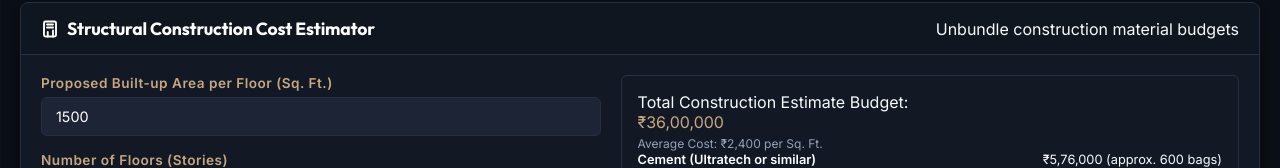
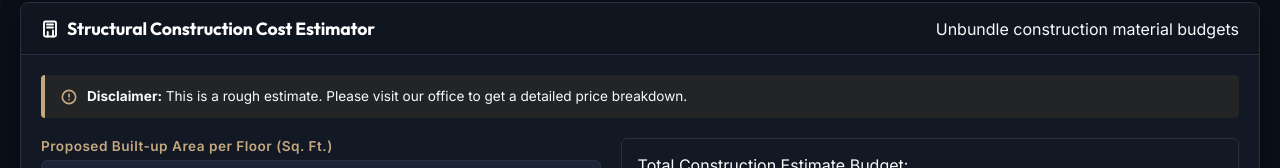
Before and after one commit to GURU0007/SKRC, a React (Vite) app: page / in a window 1280 px wide. Both pictures are taken after a click on the button "Cost Estimator". Shown: the part 258-426 px from the top of the page. Built offline with nearby package versions, Linux system fonts and the light colour scheme; no server answers; a web font is replaced by a local one.

Commit message:
feat: add rough estimate disclaimer banner to the top of the cost estimator panel

```diff
--- a/src/components/Estimator.jsx
+++ b/src/components/Estimator.jsx
@@ -86,6 +86,24 @@ function Estimator() {
         <span className="brand-tagline">Unbundle construction material budgets</span>
       </div>
       <div className="panel-content">
+        {/* Premium Disclaimer Bar */}
+        <div style={{
+          background: 'rgba(212, 175, 55, 0.08)',
+          borderLeft: '4px solid var(--accent-gold)',
+          padding: '12px 16px',
+          borderRadius: '4px',
+          marginBottom: '20px',
+          fontSize: '0.85rem',
+          color: 'var(--text-primary)',
+          display: 'flex',
+          alignItems: 'center',
+          gap: '10px',
+          lineHeight: '1.4'
+        }}>
+          <svg xmlns="http://www.w3.org/2000/svg" width="16" height="16" viewBox="0 0 24 24" fill="none" stroke="var(--accent-gold)" strokeWidth="2.5" strokeLinecap="round" strokeLinejoin="round" style={{ flexShrink: 0 }}><circle cx="12" cy="12" r="10"></circle><line x1="12" y1="8" x2="12" y2="12"></line><line x1="12" y1="16" x2="12.01" y2="16"></line></svg>
+          <span><strong>Disclaimer:</strong> This is a rough estimate. Please visit our office to get a detailed price breakdown.</span>
+        </div>
+
         <div className="estimator-layout-grid">
 
           {/* Inputs Panel */}
```
